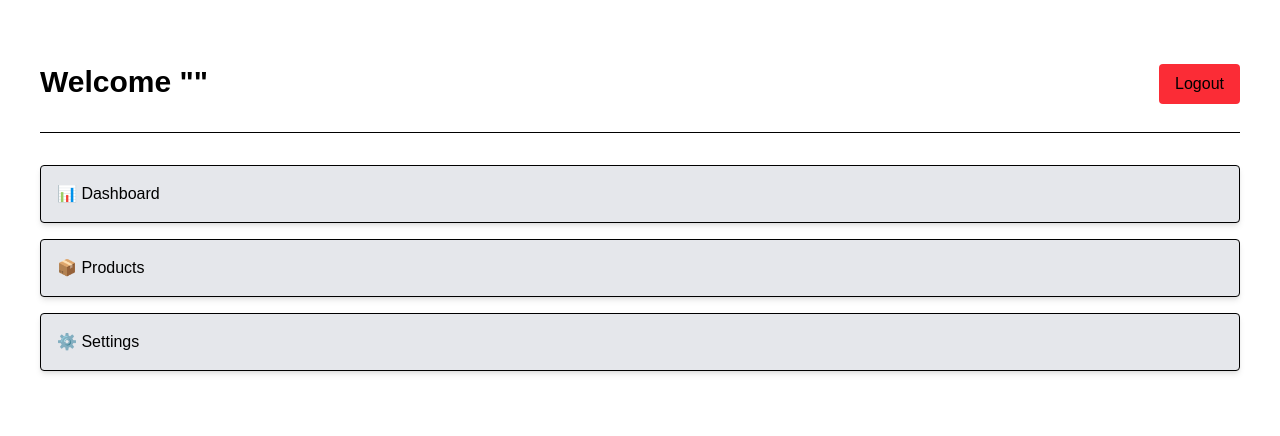
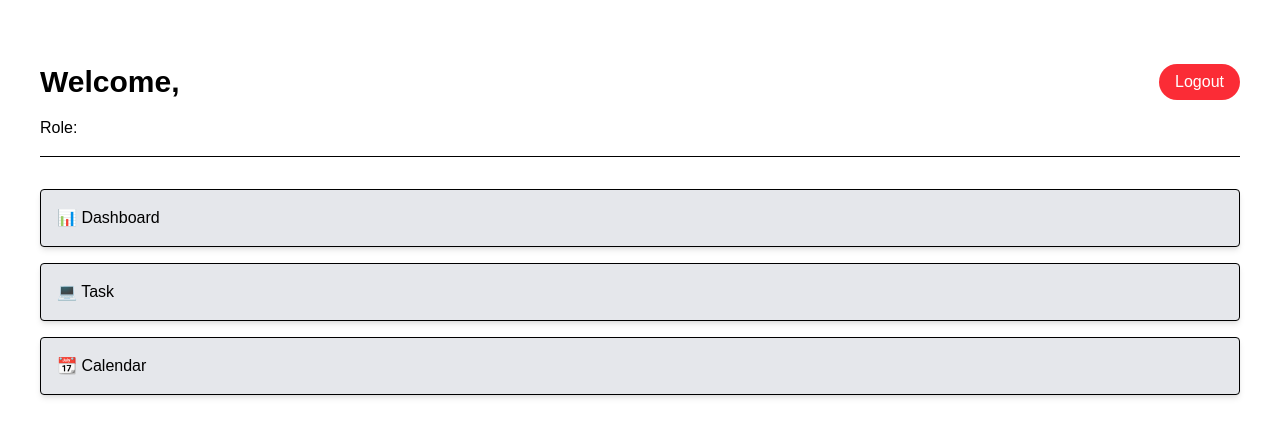
Before and after one commit to Sahasawat-Boss/next-auth-role-mock, a Next.js app: page /menu in a window 1280 px wide. Shown: the top 436 px of the page. Built offline with nearby package versions, Linux system fonts and the light colour scheme; no server answers.

Commit message:
Update Role and UI Guard

```diff
--- a/app/(pages)/menu/page.tsx
+++ b/app/(pages)/menu/page.tsx
@@ -1,34 +1,52 @@
 import { getServerSession } from "next-auth";
 import { authOptions } from "@/lib/auth";
-// import { redirect } from "next/navigation";
 
 import LogoutButton from "@/components/logout-button";
 
 export default async function MenuPage() {
     const session = await getServerSession(authOptions);
+    const role = session?.user?.role;
 
-  // ❌ เอา redirect ออก
-  // if (!session) {
-  //   redirect("/login");
-  // }
+    const isAdmin = role === "admin";
 
     return (
         <div className="min-h-screen bg-white text-black pt-16 p-10">
             <div className="flex justify-between gap-4 border-b pb-4">
-                <h1 className="text-3xl font-bold mb-4">
-                    Welcome "{session?.user?.name}"
-                </h1>
+                <div>
+                    <h1 className="text-3xl font-bold mb-4">
+                        Welcome, {session?.user?.name}
+                    </h1>
+                    <p>Role: {role}</p>
+                </div>
                 <div >
                     <LogoutButton />
                 </div>
             </div>
 
             <ul className="space-y-4 mt-8">
-                <li className="p-4 bg-gray-200 border shadow-md rounded">📊 Dashboard</li>
-                <li className="p-4 bg-gray-200 border shadow-md rounded">📦 Products</li>
-                <li className="p-4 bg-gray-200 border shadow-md rounded">⚙️ Settings</li>
+                {/* 👤 User + Admin */}
+                <li className="p-4 bg-gray-200 border shadow-md rounded">
+                    📊 Dashboard
+                </li>
+                <li className="p-4 bg-gray-200 border shadow-md rounded">
+                    💻 Task
+                </li>
+                <li className="p-4 bg-gray-200 border shadow-md rounded">
+                    📆 Calendar
+                </li>
+
+                {/* 👑 Admin only */}
+                {isAdmin && (
+                    <>
+                        <li className="p-4 bg-gray-200 border shadow-md rounded">
+                            📦 Products
+                        </li>
+                        <li className="p-4 bg-gray-200 border shadow-md rounded">
+                            ⚙️ Settings
+                        </li>
+                    </>
+                )}
             </ul>
-
 
         </div>
     );
--- a/components/logout-button.tsx
+++ b/components/logout-button.tsx
@@ -6,7 +6,7 @@ export default function LogoutButton() {
     return (
         <button
             onClick={() => signOut({ callbackUrl: "/login" })}
-            className="bg-red-500 px-4 py-2 rounded hover:bg-red-600 cursor-pointer"
+            className="bg-red-500 text-white px-4 py-1.5 rounded-full hover:bg-red-600 cursor-pointer"
         >
             Logout
         </button>
--- a/lib/auth.ts
+++ b/lib/auth.ts
@@ -19,6 +19,7 @@ export const authOptions: NextAuthOptions = {
             id: "1",
             name: "Admin",
             email: "admin@test.com",
+            role: "admin",
           };
         }
 
@@ -31,14 +32,33 @@ export const authOptions: NextAuthOptions = {
             id: "2",
             name: "User",
             email: "user@test.com",
+            role: "user",
           };
         }
 
         return null;
-            }
-
+      },
     }),
   ],
+
+  callbacks: {
+    async jwt({ token, user }) {
+      // ตอน login ใหม่
+    //   JWT callback (ฝัง role ลง token)
+      if (user) {
+        token.role = user.role;
+      }
+      return token;
+    },
+
+    async session({ session, token }) {
+      if (session.user) {
+        session.user.role = token.role!;
+      }
+      return session;
+    },
+  },
+
   pages: {
     signIn: "/login",
   },
--- /dev/null
+++ b/md/notes/middleware.md
@@ -0,0 +1,60 @@
+❓ เพิ่ม middleware ไปทำไม (เหตุผลหลัก)
+1️⃣ ป้องกัน route ได้ “เร็วกว่า & แน่นกว่า”
+
+ถ้าไม่ใช้ middleware
+
+Request → โหลด page → getSession → redirect
+
+
+ถ้าใช้ middleware
+
+Request → middleware → redirect ❌ (ไม่โหลด page เลย)
+
+
+👉 เร็วกว่า
+👉 ประหยัด resource
+👉 ปลอดภัยกว่า
+
+2️⃣ ป้องกันคน “พิมพ์ URL ตรง ๆ”
+
+ตัวอย่าง:
+
+https://your-site.com/menu
+
+
+ไม่มี session
+
+แต่พยายามเข้า /menu
+
+ถ้าไม่มี middleware
+➡ page ต้องโหลดก่อนแล้วค่อย redirect
+
+ถ้ามี middleware
+➡ โดนเตะกลับ /login ทันที
+
+3️⃣ ใช้ป้องกันหลาย route พร้อมกันได้
+/menu
+/dashboard
+/admin
+/profile
+
+
+ไม่ต้องเขียนเช็ก session ซ้ำทุก page ❌
+เขียนครั้งเดียวใน middleware ✅
+
+4️⃣ เหมาะกับงานจริง (Production-grade)
+
+บริษัท / โปรเจกต์จริงแทบทั้งหมดจะมี
+
+Auth Guard
+
+Route Protection
+
+Role-based Access
+
+ซึ่ง middleware คือของมาตรฐาน
+
+| แบบ               | ป้องกันได้ไหม | โหลดหน้าไหม  | เหมาะกับ     |
+| ----------------- | ------------- | ------------ | ------------ |
+| เช็กใน `page.tsx` | ✅             | ❌ (โหลดแล้ว) | โปรเจกต์เล็ก |
+| `middleware.ts`   | ✅             | ✅ (ไม่โหลด)  | โปรเจกต์จริง |
--- /dev/null
+++ b/types/next-auth.d.ts
@@ -0,0 +1,20 @@
+import NextAuth, { DefaultSession } from "next-auth";
+import { JWT } from "next-auth/jwt";
+
+declare module "next-auth" {
+  interface Session {
+    user: {
+      role: "admin" | "user";
+    } & DefaultSession["user"];
+  }
+
+  interface User {
+    role: "admin" | "user";
+  }
+}
+
+declare module "next-auth/jwt" {
+  interface JWT {
+    role?: "admin" | "user";
+  }
+}
```
Lines whose indentation alone changed are shown as unchanged.
